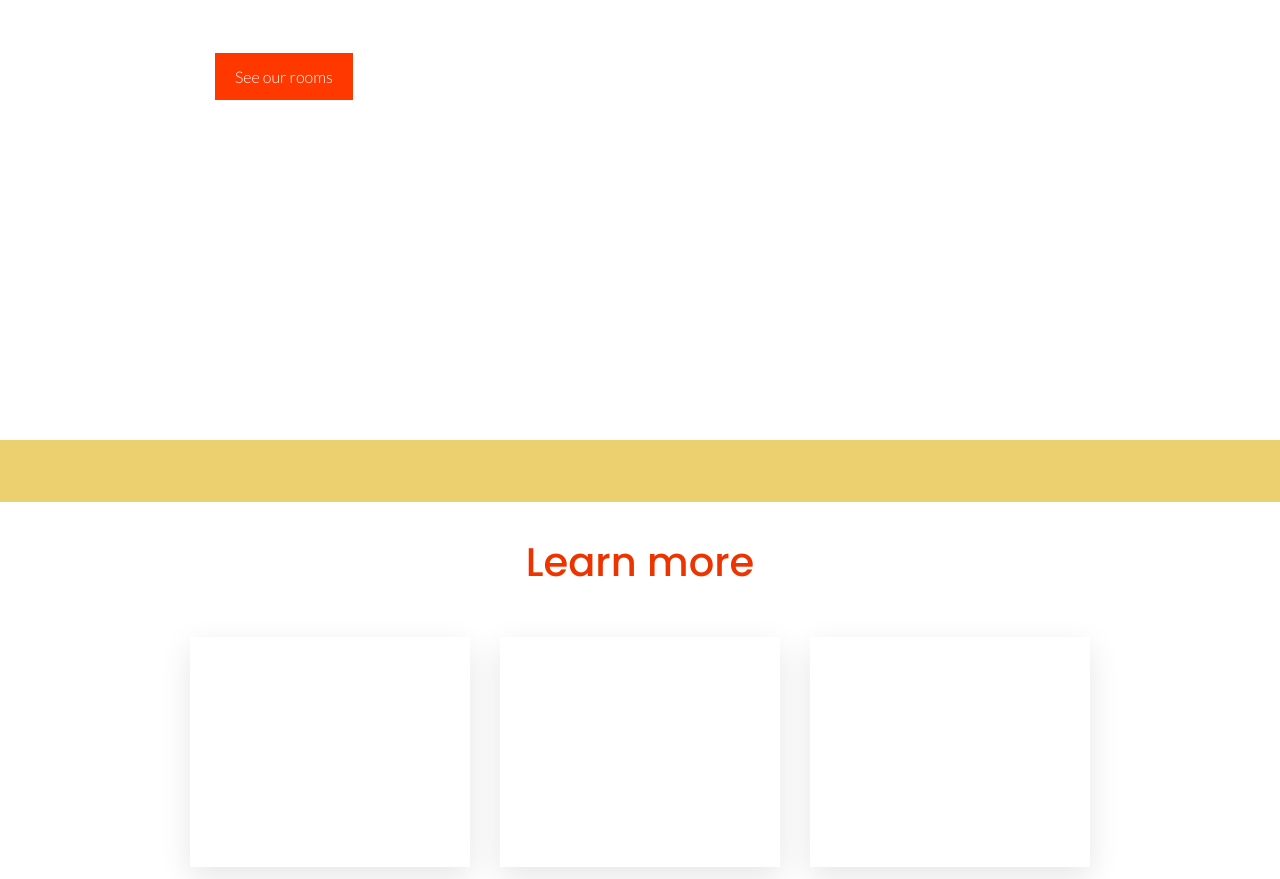
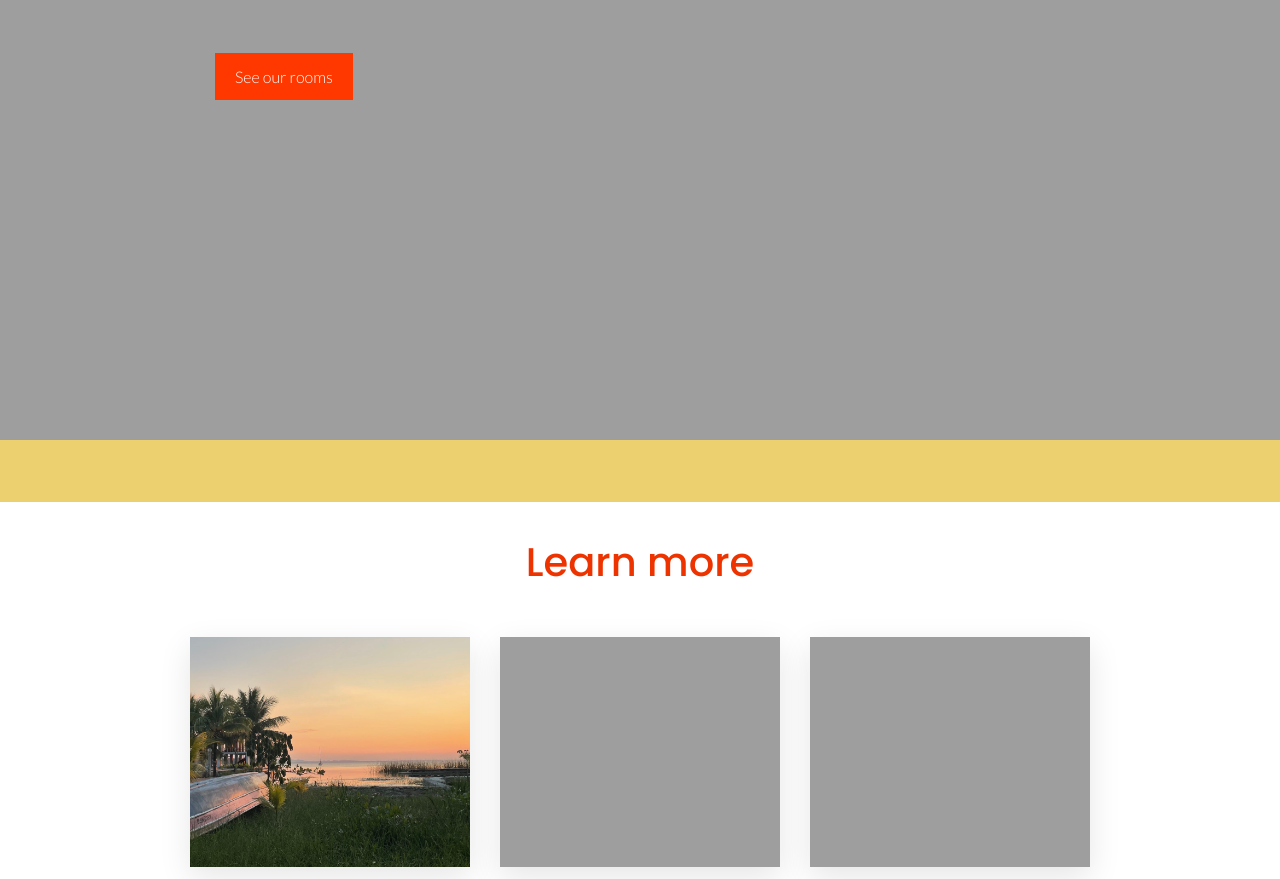
Before and after one commit to celiawlfd/landing, a plain HTML site: page index.html in a window 1280 px wide. Shown: the part 420-1299 px from the top of the page. Drawn offline with Linux system fonts and the light colour scheme; the site is published under a folder, as on GitHub Pages, so addresses that start at the root find nothing.

Commit message:
path corrected for background images

```diff
--- a/index.html
+++ b/index.html
@@ -11,7 +11,7 @@
 </head>
 <body>
   <!-- code a Hero / Banner section -->
-  <div class="banner" style="background-image: url(/images/IMG_2548.jpg);">
+  <div class="banner" style="background-image: url(images/IMG_2548.jpg);">
     <div class="container">
       <h1>Los manaties</h1>
       <p>A place out of time alongside the Rio Dulce</p>
@@ -28,21 +28,21 @@
     <h2>Learn more</h2>
     <div class="cards">
       <div class="card card-category">
-        <div class="card-category-image" style="background-image: url(/images/IMG_3781_2.jpg);">
+        <div class="card-category-image" style="background-image: url(images/IMG_3781_2.jpg);">
           <a class="invisible" href="#">Rooms</a>
         </div>
         <h4>ROOMS</h4>
       </div>
 
       <div class="card card-category">
-        <div class="card-category-image" style="background-image: url(/images/IMG_3027.jpg);">
+        <div class="card-category-image" style="background-image: url(images/IMG_3027.jpg);">
           <a class="invisible" href="#">Activities</a>
         </div>
         <h4>ACTIVITIES</h4>
       </div>
 
       <div class="card card-category">
-        <div class="card-category-image" style="background-image: url(/images/IMG_3598.jpg);">
+        <div class="card-category-image" style="background-image: url(images/IMG_3598.jpg);">
           <a class="invisible" href="#">Rio Dulce</a>
         </div>
         <h4>RIO DULCE</h4>
```
